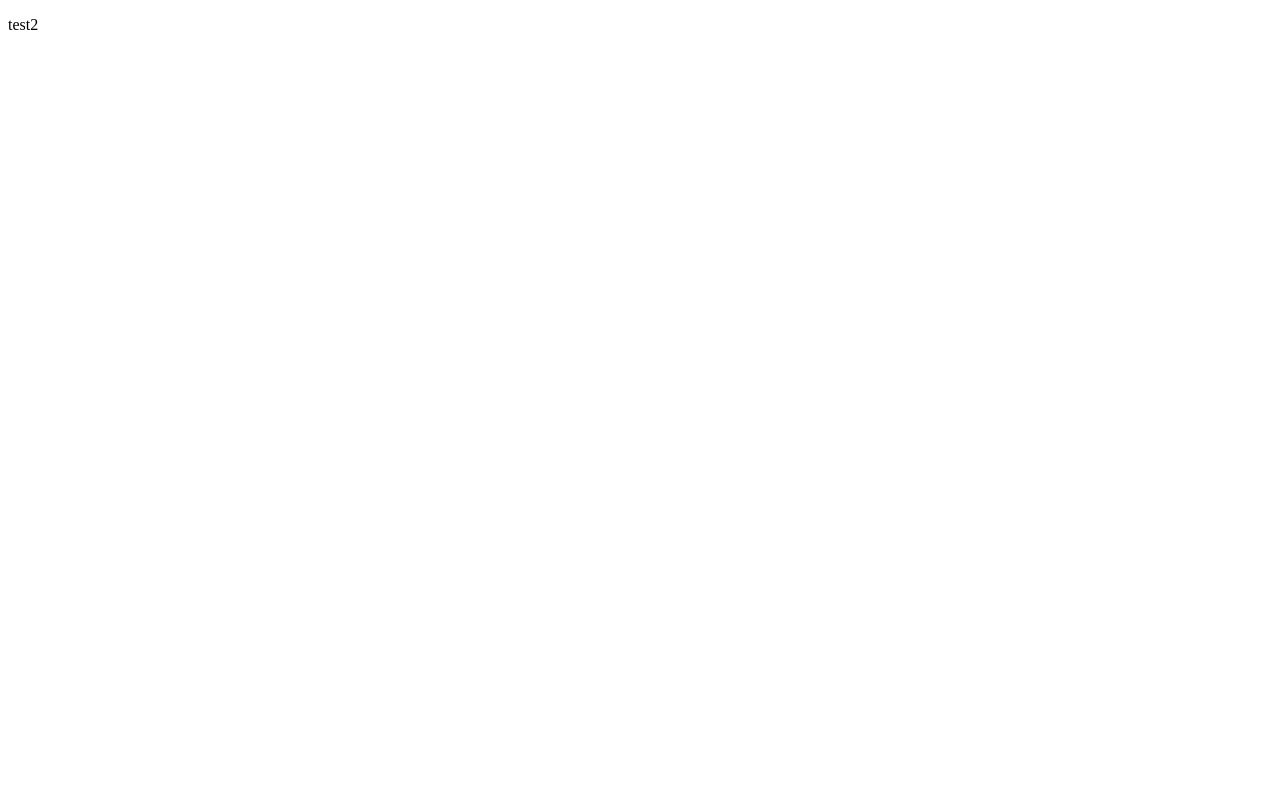
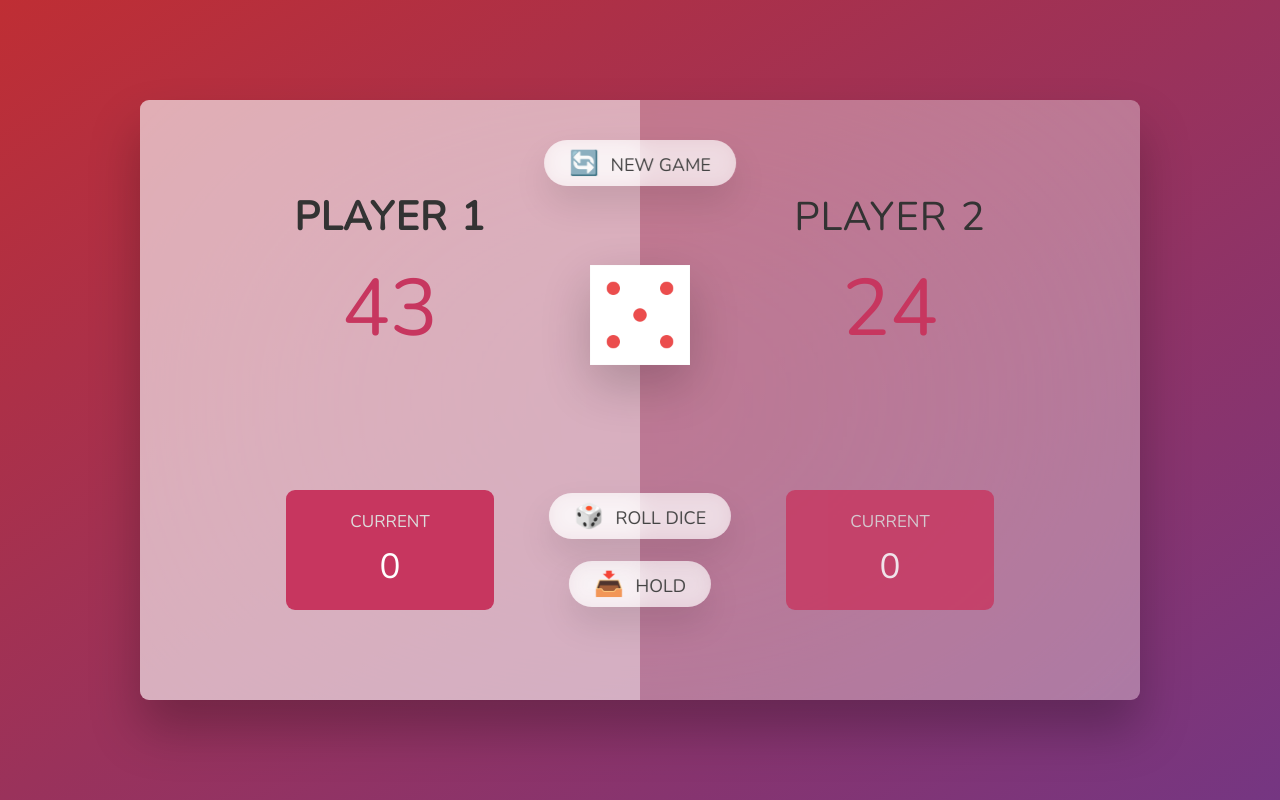
Before and after one commit to SylviaStachera/Pig_Game, a website: page index.html in a window 1280 px wide. Drawn offline with nearby package versions, Linux system fonts and the light colour scheme.

Commit message:
Add html and style.css

```diff
--- a/index.html
+++ b/index.html
@@ -4,11 +4,35 @@
 <head>
     <meta charset="UTF-8">
     <meta name="viewport" content="width=device-width, initial-scale=1.0">
+    <link rel="stylesheet" href="./src/css/style.css">
+    <script type="module" src="./src/js/script.js"></script>
     <title>Document</title>
 </head>
 
 <body>
-    <p>test2</p>
+    <main>
+        <section class="player player--0 player--active">
+            <h2 class="name" id="name--0">Player 1</h2>
+            <p class="score" id="score--0">43</p>
+            <div class="current">
+                <p class="current-label">Current</p>
+                <p class="current-score" id="current--0">0</p>
+            </div>
+        </section>
+        <section class="player player--1">
+            <h2 class="name" id="name--1">Player 2</h2>
+            <p class="score" id="score--1">24</p>
+            <div class="current">
+                <p class="current-label">Current</p>
+                <p class="current-score" id="current--1">0</p>
+            </div>
+        </section>
+
+        <img src="./src/img/dice-5.png" alt="Playing dice" class="dice" />
+        <button class="btn btn--new">🔄 New game</button>
+        <button class="btn btn--roll">🎲 Roll dice</button>
+        <button class="btn btn--hold">📥 Hold</button>
+    </main>
 </body>
 
 </html>
--- /dev/null
+++ b/src/css/style.css
@@ -0,0 +1,171 @@
+@import url("https://fonts.googleapis.com/css2?family=Nunito&display=swap");
+
+* {
+	margin: 0;
+	padding: 0;
+	box-sizing: inherit;
+}
+
+html {
+	font-size: 62.5%;
+	box-sizing: border-box;
+}
+
+body {
+	font-family: "Nunito", sans-serif;
+	font-weight: 400;
+	height: 100vh;
+	color: #333;
+	background-image: linear-gradient(to top left, #753682 0%, #bf2e34 100%);
+	display: flex;
+	align-items: center;
+	justify-content: center;
+}
+
+/* LAYOUT */
+main {
+	position: relative;
+	width: 100rem;
+	height: 60rem;
+	background-color: rgba(255, 255, 255, 0.35);
+	backdrop-filter: blur(200px);
+	filter: blur();
+	box-shadow: 0 3rem 5rem rgba(0, 0, 0, 0.25);
+	border-radius: 9px;
+	overflow: hidden;
+	display: flex;
+}
+
+.player {
+	flex: 50%;
+	padding: 9rem;
+	display: flex;
+	flex-direction: column;
+	align-items: center;
+	transition: all 0.75s;
+}
+
+/* ELEMENTS */
+.name {
+	position: relative;
+	font-size: 4rem;
+	text-transform: uppercase;
+	letter-spacing: 1px;
+	word-spacing: 2px;
+	font-weight: 300;
+	margin-bottom: 1rem;
+}
+
+.score {
+	font-size: 8rem;
+	font-weight: 300;
+	color: #c7365f;
+	margin-bottom: auto;
+}
+
+.player--active {
+	background-color: rgba(255, 255, 255, 0.4);
+}
+.player--active .name {
+	font-weight: 700;
+}
+.player--active .score {
+	font-weight: 400;
+}
+
+.player--active .current {
+	opacity: 1;
+}
+
+.current {
+	background-color: #c7365f;
+	opacity: 0.8;
+	border-radius: 9px;
+	color: #fff;
+	width: 65%;
+	padding: 2rem;
+	text-align: center;
+	transition: all 0.75s;
+}
+
+.current-label {
+	text-transform: uppercase;
+	margin-bottom: 1rem;
+	font-size: 1.7rem;
+	color: #ddd;
+}
+
+.current-score {
+	font-size: 3.5rem;
+}
+
+/* ABSOLUTE POSITIONED ELEMENTS */
+.btn {
+	position: absolute;
+	left: 50%;
+	transform: translateX(-50%);
+	color: #444;
+	background: none;
+	border: none;
+	font-family: inherit;
+	font-size: 1.8rem;
+	text-transform: uppercase;
+	cursor: pointer;
+	font-weight: 400;
+	transition: all 0.2s;
+
+	background-color: white;
+	background-color: rgba(255, 255, 255, 0.6);
+	backdrop-filter: blur(10px);
+
+	padding: 0.7rem 2.5rem;
+	border-radius: 50rem;
+	box-shadow: 0 1.75rem 3.5rem rgba(0, 0, 0, 0.1);
+}
+
+.btn::first-letter {
+	font-size: 2.4rem;
+	display: inline-block;
+	margin-right: 0.7rem;
+}
+
+.btn--new {
+	top: 4rem;
+}
+.btn--roll {
+	top: 39.3rem;
+}
+.btn--hold {
+	top: 46.1rem;
+}
+
+.btn:active {
+	transform: translate(-50%, 3px);
+	box-shadow: 0 1rem 2rem rgba(0, 0, 0, 0.15);
+}
+
+.btn:focus {
+	outline: none;
+}
+
+.dice {
+	position: absolute;
+	left: 50%;
+	top: 16.5rem;
+	transform: translateX(-50%);
+	height: 10rem;
+	box-shadow: 0 2rem 5rem rgba(0, 0, 0, 0.2);
+}
+
+.player--winner {
+	background-color: #2f2f2f;
+}
+
+.player--winner .name {
+	font-weight: 700;
+	color: #c7365f;
+}
+
+.hidden {
+	display: none;
+}
```
Also changed, not shown: src/img/dice-1.png (added), src/img/dice-2.png (added), src/img/dice-3.png (added), src/img/dice-4.png (added), src/img/dice-5.png (added), src/img/dice-6.png (added), src/js/script.js (added).
